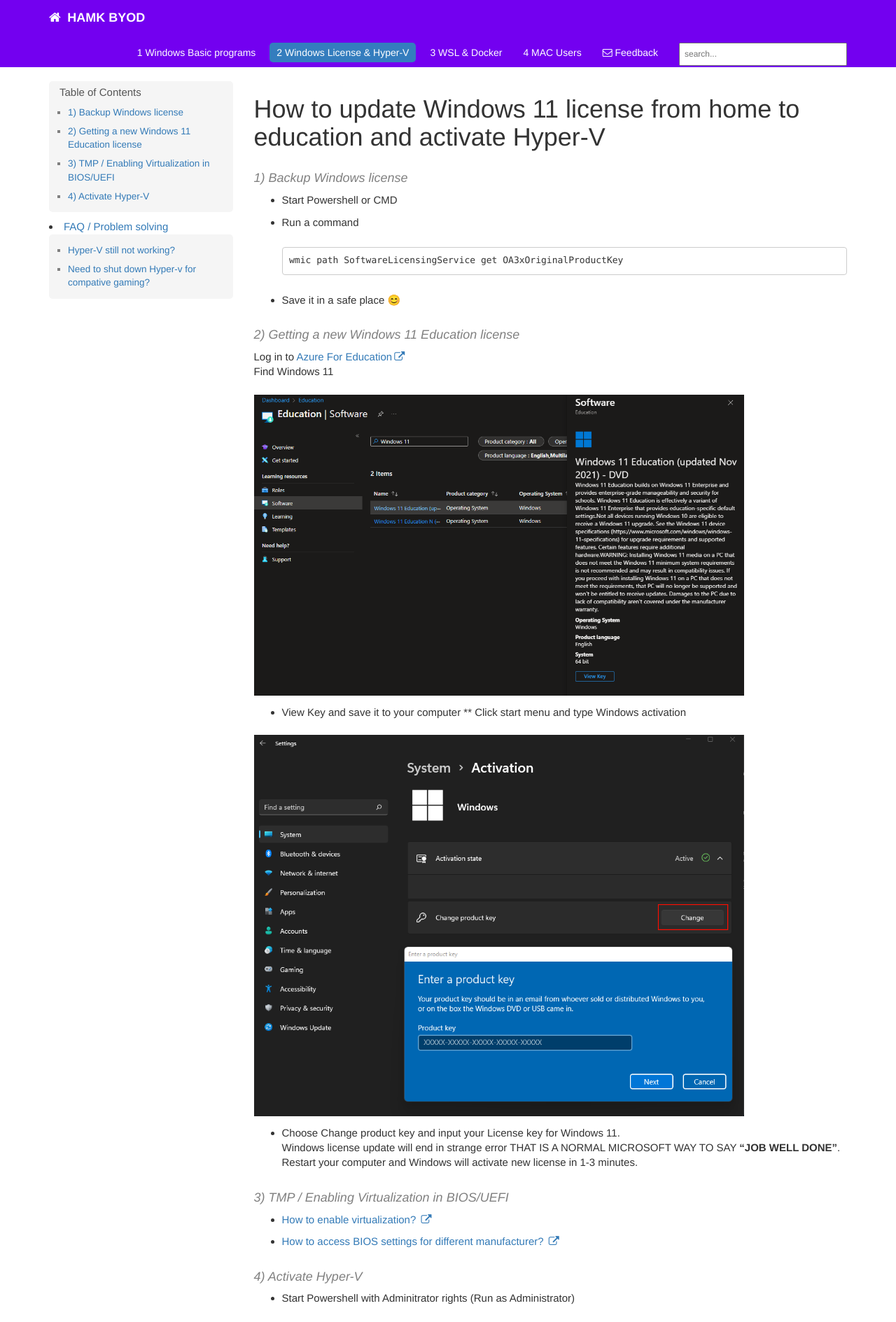
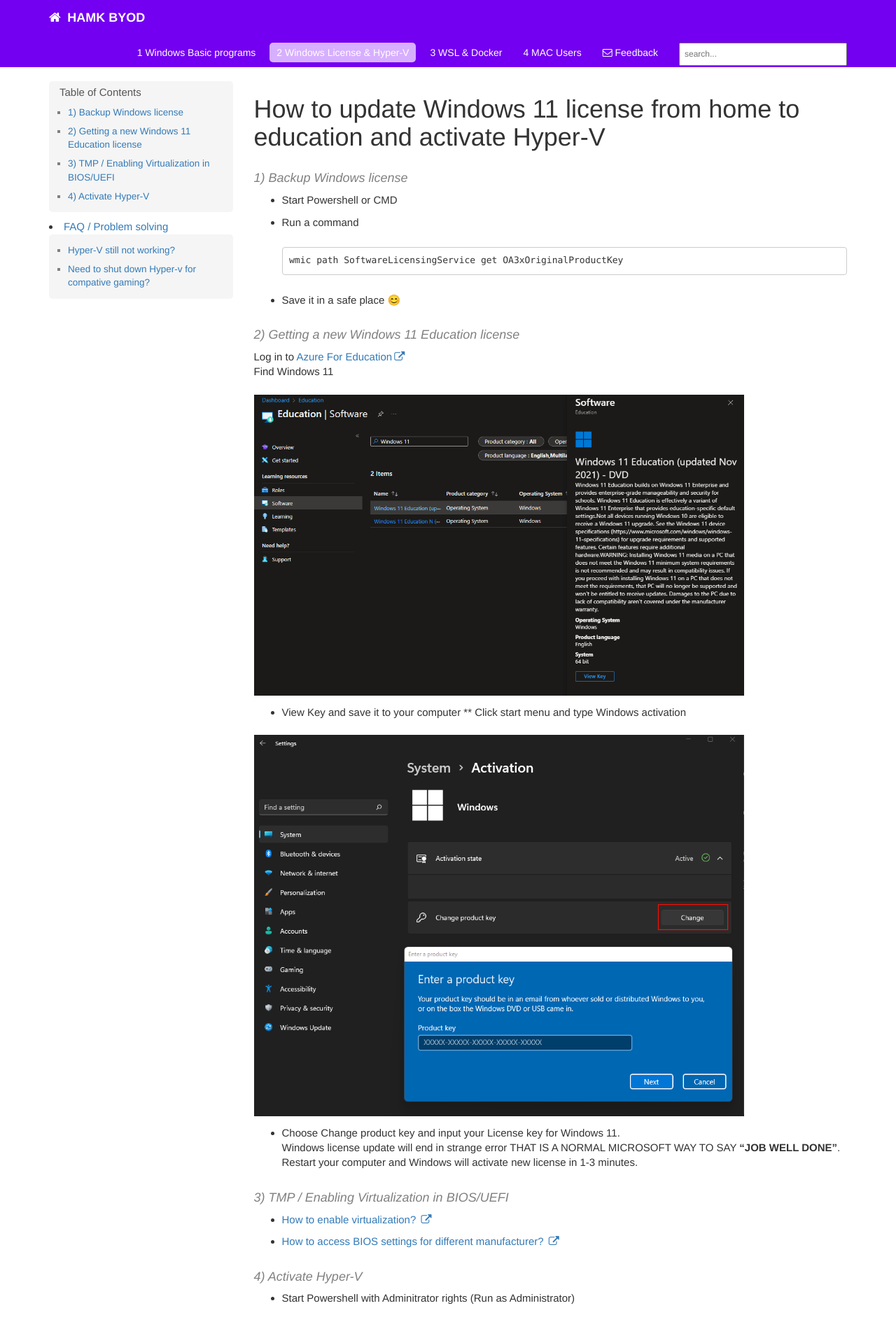
Before and after one commit to tkohonen/tkohonen.github.io, a Jekyll site: the page built from Windows_11_license_from_home_to_education_and_activate_Hyper-V.md, in a window 1280 px wide. Shown: the top 1889 px of the page at 70% size. Built offline with Jekyll 4.4.1, drawn with Linux system fonts in a browser that asks for light colours; our own code applies the rules of GitHub Pages for plain Markdown files; comment, search, counter and statistics services are not loaded.

Commit message:
Updated css4

```diff
--- a/css/theme-blue.css
+++ b/css/theme-blue.css
@@ -73,7 +73,7 @@ a.navbar-brand:hover {
 }
 
 .navbar-inverse .navbar-nav > .active > a, .navbar-inverse .navbar-nav > .active > a:hover, .navbar-inverse .navbar-nav > .active > a:focus {
-    background-color: #347DBE;
+    background-color: #D7AFFF;
 }
 
 .btn-primary:hover,
```
